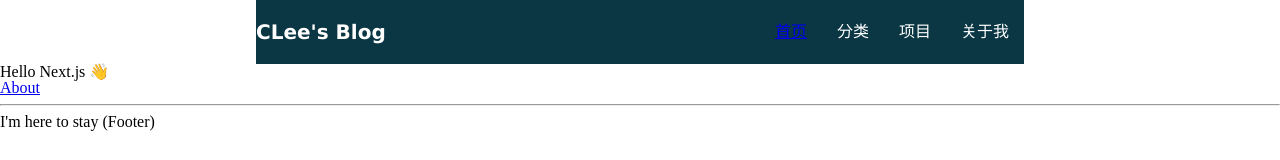
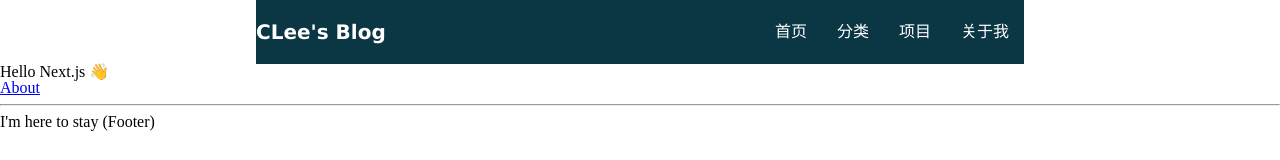
Before and after one commit to ChrisLee0211/myBlog_fontend, a Next.js app: page / in a window 1280 px wide. Shown: the top 160 px of the page. Built offline with nearby package versions, Linux system fonts and the light colour scheme.

Commit message:
修改跳转方式为编程式

```diff
--- a/components/MainHeader.tsx
+++ b/components/MainHeader.tsx
@@ -1,5 +1,6 @@
 import React, { useRef, useState, useCallback } from 'react';
-import Link from "next/link";
+// import Link from "next/link";
+import Router from 'next/router'
 export interface ComponentProps {
 
 }
@@ -19,6 +20,11 @@ const MainHeader: React.FC<ComponentProps> = () => {
             setMenuBottom('32vh')
         }
     }, [menuVisible])
+    const goToBlog = useCallback(()=>{
+        Router.push({
+            pathname:'/blog'
+        },'/blog')
+    },[])
     return (
         <div ref={headerRef} className="header-wrapper">
             <div className="header-menu">
@@ -27,8 +33,8 @@ const MainHeader: React.FC<ComponentProps> = () => {
                     <img onTouchEnd={clickBtn} src={"../static/menu.svg"} alt="" />
                 </section>
                 <ul className="header-menu-content" >
-                    <li className="header-menu-content-item">
-                        <Link href={"/blog"} as={`/blog`}>首页</Link>
+                    <li className="header-menu-content-item" onClick={goToBlog}>
+                            首页
                     </li>
                     <li className="header-menu-content-item">分类</li>
                     <li className="header-menu-content-item">项目</li>
```
